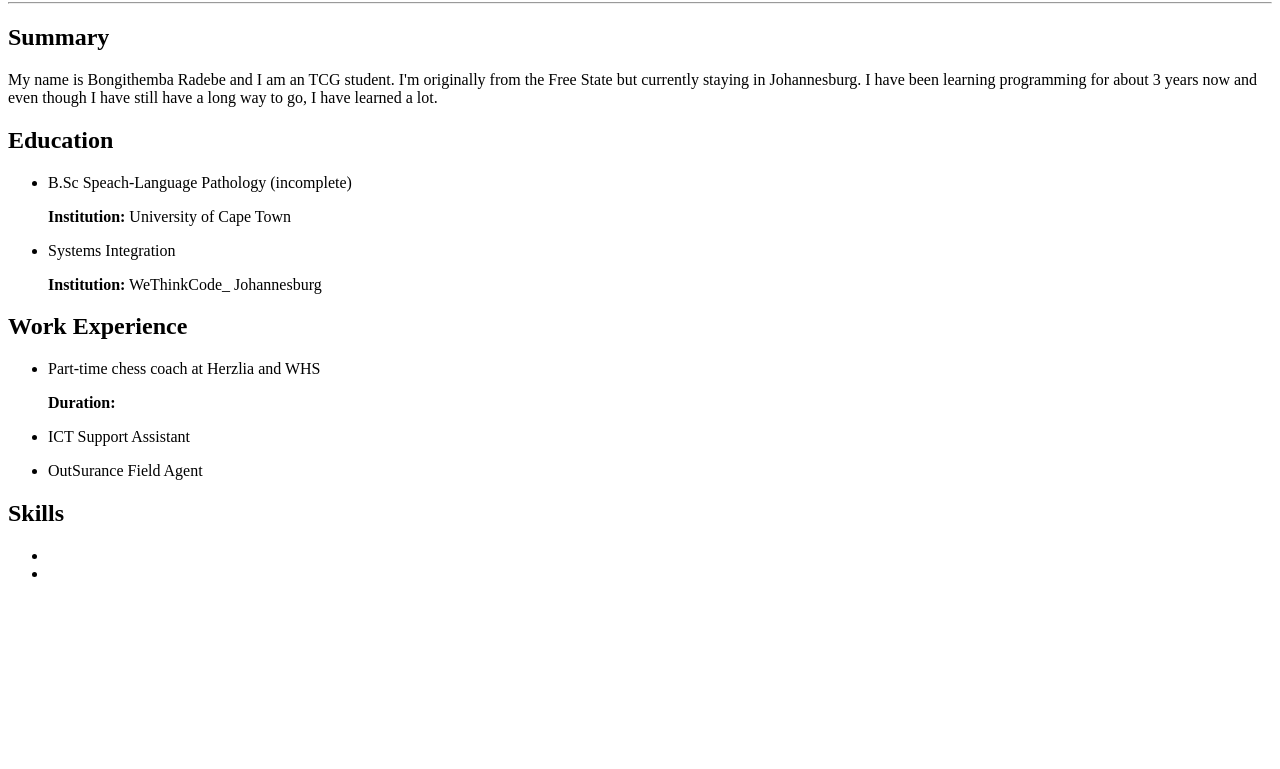
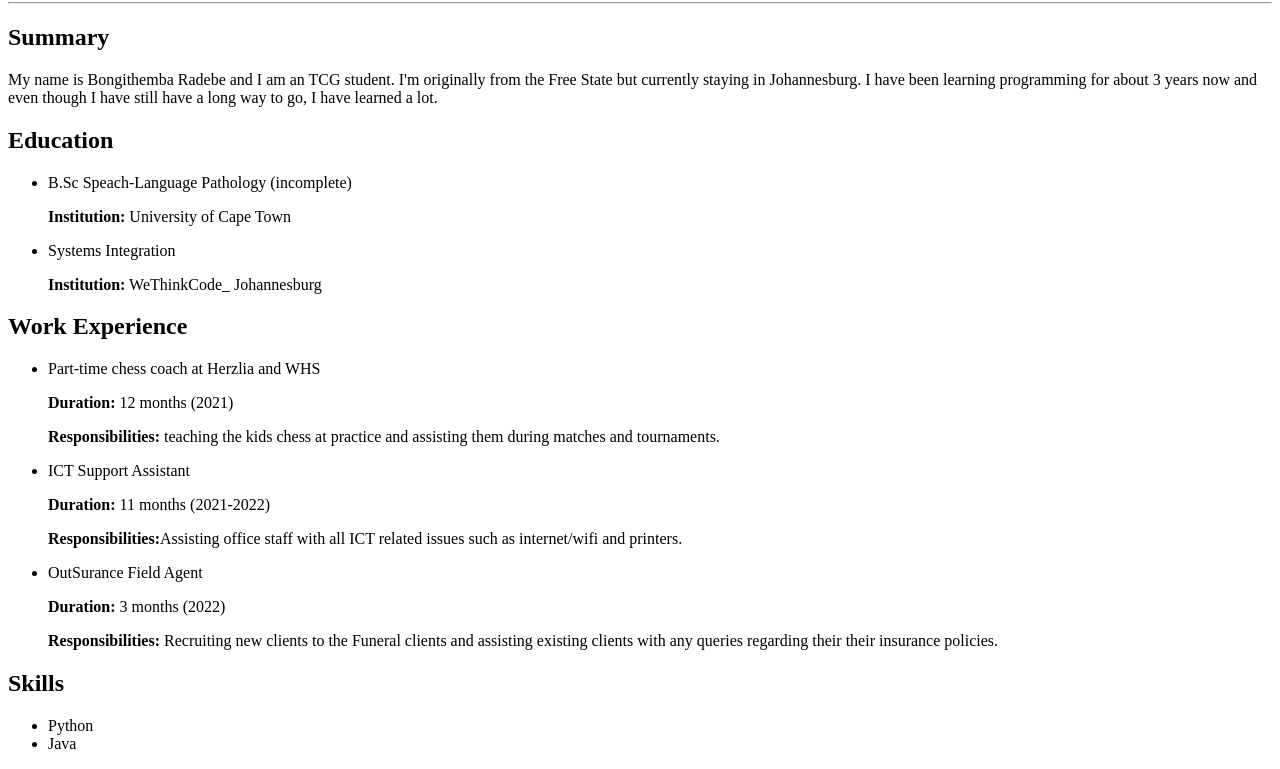
Before and after one commit to Bongithemba/Capstone-Project1, a plain HTML site: page index.html in a window 1280 px wide. Shown: the part 78-847 px from the top of the page. Before the commit the page ends 800 px from the top, so only its background shows below. Drawn offline with Linux system fonts and the light colour scheme.

Commit message:
index modified

```diff
--- a/index.html
+++ b/index.html
@@ -22,19 +22,19 @@
             <h2>Work Experience</h2>
             <ul>
                 <li>Part-time chess coach at Herzlia and WHS</li>
-                <p><b>Duration: </b></p>
-                <p><b></b></p>
+                <p><b>Duration:</b> 12 months (2021)</p>
+                <p><b>Responsibilities:</b> teaching the kids chess at practice and assisting them during matches and tournaments.</p>
                 <li>ICT Support Assistant</li>
-                <p><b></b></p>
-                <p><b></b></p>
+                <p><b>Duration:</b> 11 months (2021-2022)</p>
+                <p><b>Responsibilities:</b>Assisting office staff with all ICT related issues such as internet/wifi and printers.</p>
                 <li>OutSurance Field Agent</li>
-                <p><b></b></p>
-                <p><b></b></p>
+                <p><b>Duration:</b> 3 months (2022)</p>
+                <p><b>Responsibilities:</b> Recruiting new clients to the Funeral clients and assisting existing clients with any queries regarding their their insurance policies.</p>
             </ul>
             <h2>Skills</h2>
             <ul>
-                <li></li>
-                <li></li>
+                <li>Python</li>
+                <li>Java</li>
             </ul>
         </body>
         <footer>
```
